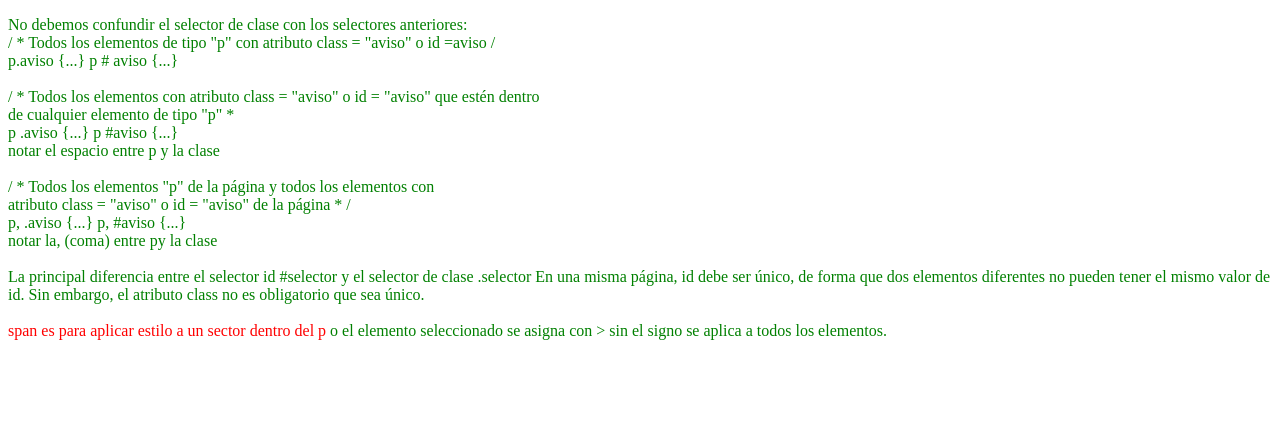
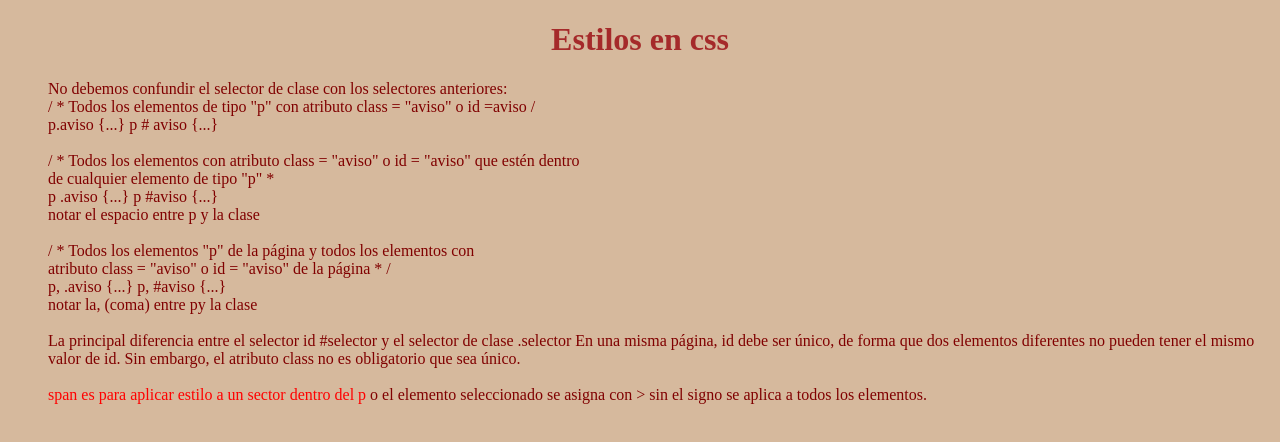
Before and after one commit to seulgeant/modulo-2-html, a plain HTML site: page index.html in a window 1280 px wide. Drawn offline with Linux system fonts and the light colour scheme.

Commit message:
fondos alineaciones colores en css

```diff
--- a/css/estilos.css
+++ b/css/estilos.css
@@ -1,6 +1,6 @@
-@charset "utf-8"
-body { background-color: yellow;
+
+body { background-color: rgb(214, 185, 157);
 color:black; }
-
-p { color: green; }
+h1{text-align: center;color:brown}
+p { color: maroon;margin-left: 40px;  }
 p > span {color: red;}
--- a/index.html
+++ b/index.html
@@ -8,6 +8,7 @@
 
 </head>
 <body>
+   <h1> Estilos en css</h1>
  <p>   No debemos confundir el selector de clase con los selectores anteriores:<br>
 
     / * Todos los elementos de tipo "p" con atributo class = "aviso"  o id =aviso /<br>
```
